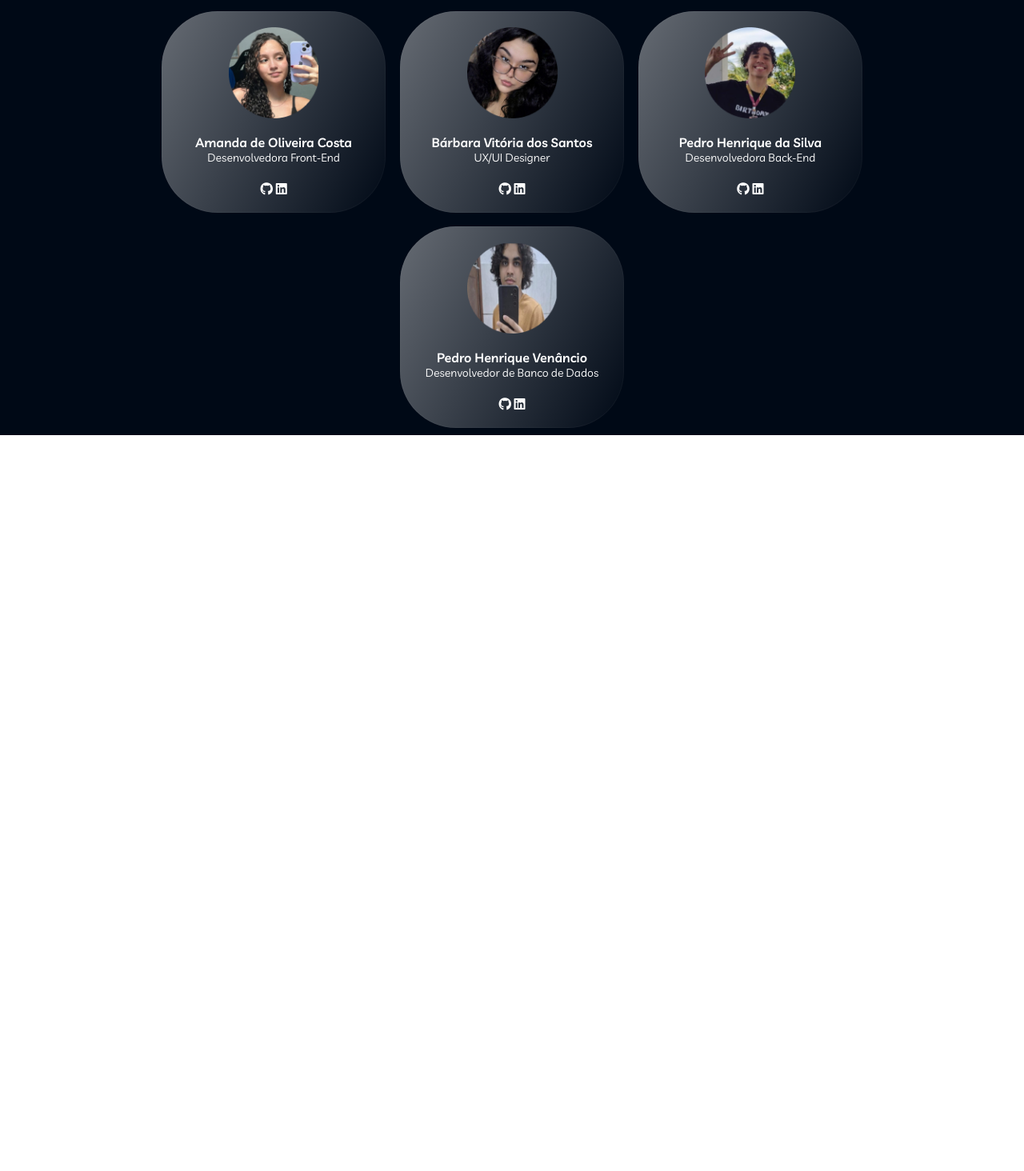
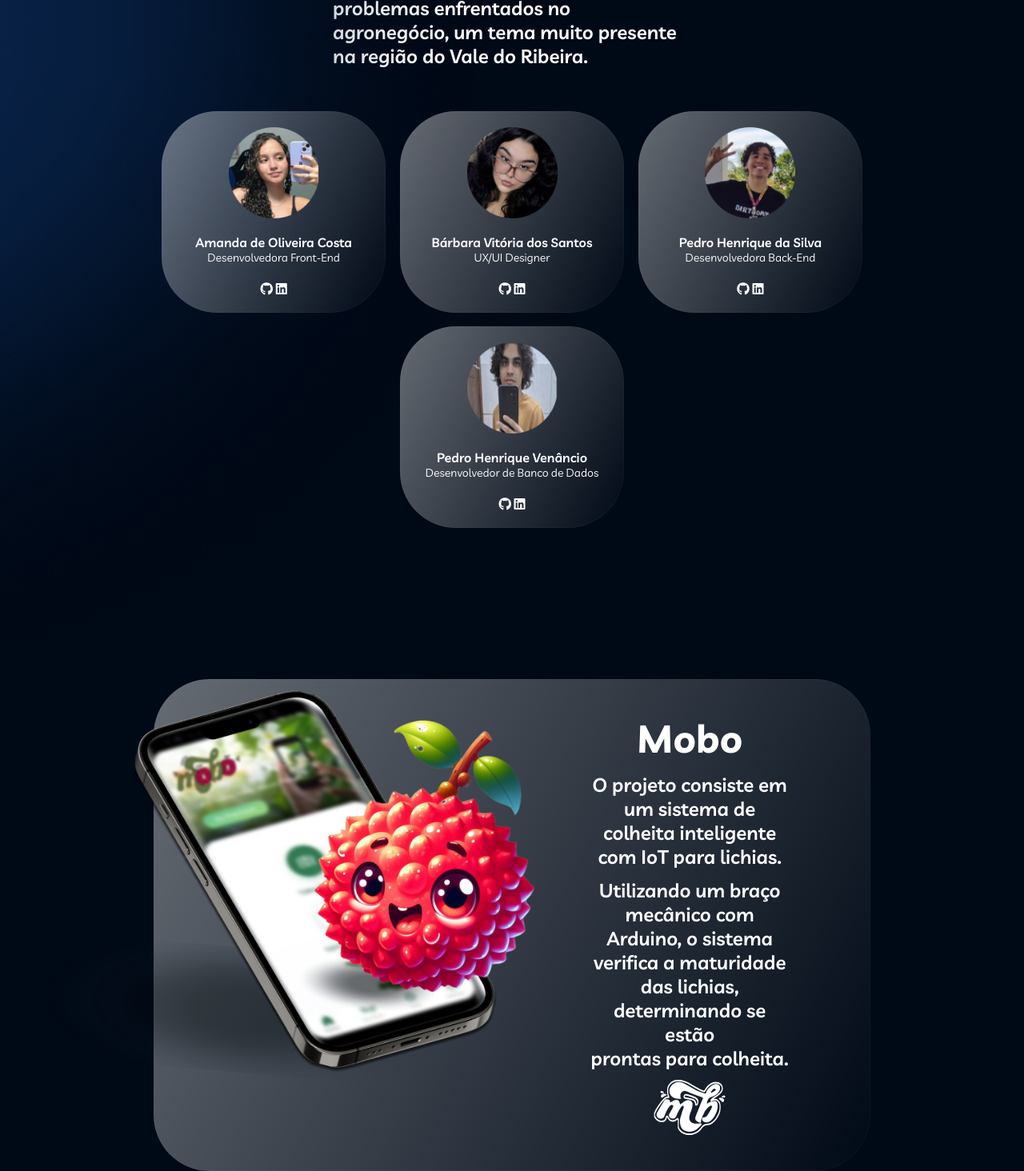
Before and after one commit to amandazzoc/CypherWave-LandingPage, a plain HTML site: page index.html in a window 1280 px wide. Shown: the part 1574-3038 px from the top of the page at 80% size. Before the commit the page ends 2118 px from the top, so only its background shows below. Drawn offline with Linux system fonts and the light colour scheme.

Commit message:
Mobo content pronto

```diff
--- a/css/style.css
+++ b/css/style.css
@@ -1,5 +1,5 @@
-@import url('https://fonts.googleapis.com/css2?family=Livvic:ital,wght@0,100;0,200;0,300;0,400;0,500;0,600;0,700;0,900;1,100;1,200;1,300;1,400;1,500;1,600;1,700;1,900&display=swap');
-@import url('https://fonts.googleapis.com/css2?family=Raleway:ital,wght@0,100..900;1,100..900&display=swap');
+@import url("https://fonts.googleapis.com/css2?family=Livvic:ital,wght@0,100;0,200;0,300;0,400;0,500;0,600;0,700;0,900;1,100;1,200;1,300;1,400;1,500;1,600;1,700;1,900&display=swap");
+@import url("https://fonts.googleapis.com/css2?family=Raleway:ital,wght@0,100..900;1,100..900&display=swap");
 
 * {
   /* Reseta a página */
@@ -13,7 +13,6 @@
 nav {
   background-color: #000916;
   border-bottom: 1px solid rgba(121, 179, 255, 0.479);
-    ;
   z-index: 3;
 }
 
@@ -49,13 +48,17 @@ main {
 }
 
 .blue {
-    color: #3B93FF;
+  color: #3b93ff;
 }
 
 button {
   height: 34px;
   width: 40vw;
-    background: linear-gradient(352deg, rgba(35, 116, 225, 1) 0%, rgba(206, 227, 255, 1) 100%);
+  background: linear-gradient(
+    352deg,
+    rgba(35, 116, 225, 1) 0%,
+    rgba(206, 227, 255, 1) 100%
+  );
   font-size: 16px;
   border: none;
   cursor: pointer;
@@ -128,7 +131,11 @@ hr {
   border-bottom: 1px solid rgb(35, 116, 225, 0.4);
   border-left: 1px;
   border-right: 1px;
-    background: linear-gradient(90deg, rgba(35, 116, 225, 0.5) 0%, rgba(255, 255, 255, 0) 30%);
+  background: linear-gradient(
+    90deg,
+    rgba(35, 116, 225, 0.5) 0%,
+    rgba(255, 255, 255, 0) 30%
+  );
 }
 
 /* Quem somos content */
@@ -145,6 +152,7 @@ hr {
 .content-text-integrantes p {
   margin-top: 5%;
   font-size: 16px;
+  font-weight: 600;
 }
 
 .content-text-integrantes h1 {
@@ -157,6 +165,7 @@ hr {
   flex-direction: column;
   align-items: center;
   margin-top: 5%;
+  position: relative; /* Adicionado para posicionar o .blur */
 }
 
 .card-integrante {
@@ -168,8 +177,14 @@ hr {
   border-radius: 70px;
   width: 280px;
   padding: 20px 30px;
-    background: linear-gradient(117deg, rgba(255, 255, 255, 0.4) 0%, rgba(255, 255, 255, 0) 100%);
+  background: linear-gradient(
+    117deg,
+    rgba(255, 255, 255, 0.4) 0%,
+    rgba(255, 255, 255, 0) 100%
+  );
   box-shadow: inset 0 0 0 1px rgb(193, 193, 193, 0.04);
+  position: relative; /* Adicionado para z-index funcionar */
+  z-index: 2; /* Defina um valor maior do que o .blur */
 }
 
 .card-integrante h3 {
@@ -181,6 +196,57 @@ hr {
 .card-integrante p {
   font-size: 14px;
   margin-bottom: 20px;
+
+}
+
+.blur {
+  position: absolute;
+  margin-top: 40%;
+  z-index: 1;
+  width: 100%;
+}
+
+/* Projeto */
+.content-mobo {
+  background: linear-gradient(
+    117deg,
+    rgba(255, 255, 255, 0.4) 0%,
+    rgba(255, 255, 255, 0) 100%
+  );
+  box-shadow: inset 0 0 0 1px rgb(193, 193, 193, 0.04);
+  border-radius: 70px;
+  margin-top: 50%;
+  padding: 2%;
+  display: flex;
+  flex-direction: column;
+  align-items: center;
+}
+
+.content-mobo .mockup {
+  width: 333px;
+  margin-top: -40%;
+  margin-left: -25px;
+}
+
+.content-text-mobo {
+  display: flex;
+  flex-direction: column;
+  align-items: center;
+}
+
+.content-text-mobo h1 {
+  font-size: 36px;
+}
+
+.content-text-mobo p {
+  text-align: center;
+  margin-top: 5%;
+  font-size: 16px;
+  font-weight: 600;
+}
+
+.logo-mobo-white {
+  margin-top: 5%;
 }
 
 @media only screen and (min-width: 688px) and (max-width: 1025px) {
@@ -239,6 +305,20 @@ hr {
 
   .content-text-integrantes p {
     margin-top: 5%;
+  }
+
+  .blur {
+    margin-top: -40%;
+  }
+
+  /* Projeto */
+  .content-mobo {
+    margin-top: 50%;
+    padding: 5%;
+  }
+
+  .content-mobo .mockup {
+    margin-top: -30%;
   }
 
 }
@@ -313,7 +393,41 @@ hr {
     justify-content: center;
     flex-wrap: wrap;
   }
-    .card-integrante{
+  .card-integrante {
     margin: 1% 1%;
   }
+
+  .blur {
+    width: 50%;
+    margin-top: -40%;
   }
+
+  /* Projeto */
+  .content-mobo {
+    margin-top: 20%;
+    padding: 5% 15% 5% 5%;
+    flex-direction: row;
+  }
+
+  .content-mobo .mockup {
+    margin-top: -15%;
+    width: 100%;
+    margin-left: -30%;
+  }
+
+  .content-text-mobo h1 {
+    font-size: 48px;
+  }
+
+  .content-text-mobo p {
+    font-size: 24px;
+    font-weight: 600;
+  }
+  .content-text-integrantes p {
+    font-size: 24px;
+  }
+
+  .content-text-integrantes h1 {
+    font-size: 48px;
+  }
+}
--- a/index.html
+++ b/index.html
@@ -66,6 +66,7 @@
       </article>
       <hr />
       <article>
+        <img src="img/blur.png" class="blur" />
         <section class="padraomudar">
           <div class="content-text-integrantes">
             <div class="title-integrantes">
@@ -164,6 +165,26 @@
           </div>
         </section>
       </article>
+      <article>
+        <section class="padraomudar">
+          <div class="content-mobo">
+            <img src="img/mobo_pic/Projeto.png" class="mockup" />
+            <div class="content-text-mobo">
+              <h1>Mobo</h1>
+              <p>
+                O projeto consiste em um sistema de colheita inteligente com IoT
+                para lichias.
+              </p>
+              <p>
+                Utilizando um braço mecânico com Arduino, o sistema verifica a
+                maturidade das lichias, determinando se estão
+                prontas para colheita.
+              </p>
+              <img src="img/mobo_pic/logo-white.png" class="logo-mobo-white"/>
+            </div>
+          </div>
+        </section>
+      </article>
     </main>
   </body>
 </html>
```
Also changed, not shown: img/blur.png (added), img/mobo_pic/Projeto.png (added), img/mobo_pic/logo-white.png (added). Lines whose indentation alone changed are shown as unchanged.
